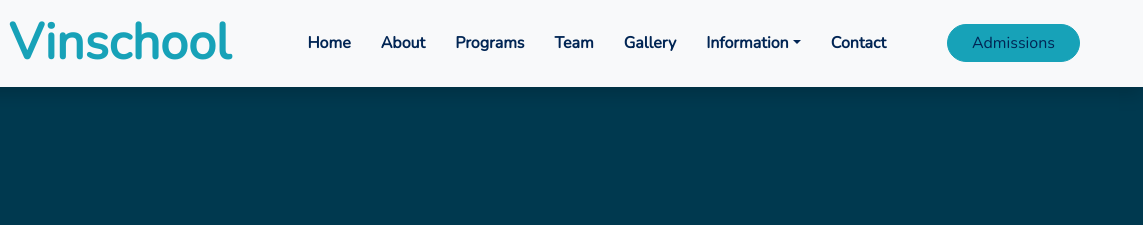
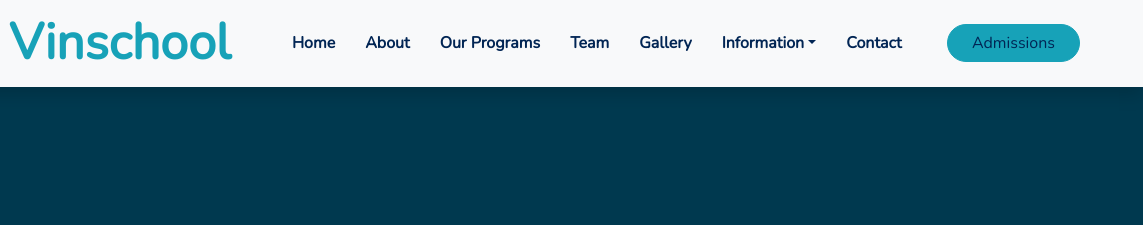
Before and after one commit to thangnx2873-cmyk/APTECH-Team-4-Project, a plain HTML site: page contact.html in a window 1280 px wide. Shown: the top 225 px of the page, 137-1280 px from the left. Drawn offline with nearby package versions, Linux system fonts and the light colour scheme.

Commit message:
Update contact.html

```diff
--- a/contact.html
+++ b/contact.html
@@ -29,7 +29,7 @@
                 <div class="navbar-nav font-weight-bold mx-auto py-0">
                     <a href="index.html" class="nav-item nav-link">Home</a>
                     <a href="about.html" class="nav-item nav-link">About</a>
-                    <a href="class.html" class="nav-item nav-link">Programs</a>
+                    <a href="class.html" class="nav-item nav-link">Our Programs</a>
                     <a href="team.html" class="nav-item nav-link">Team</a>
                     <a href="gallery.html" class="nav-item nav-link">Gallery</a>
                     <div class="nav-item dropdown">
```
